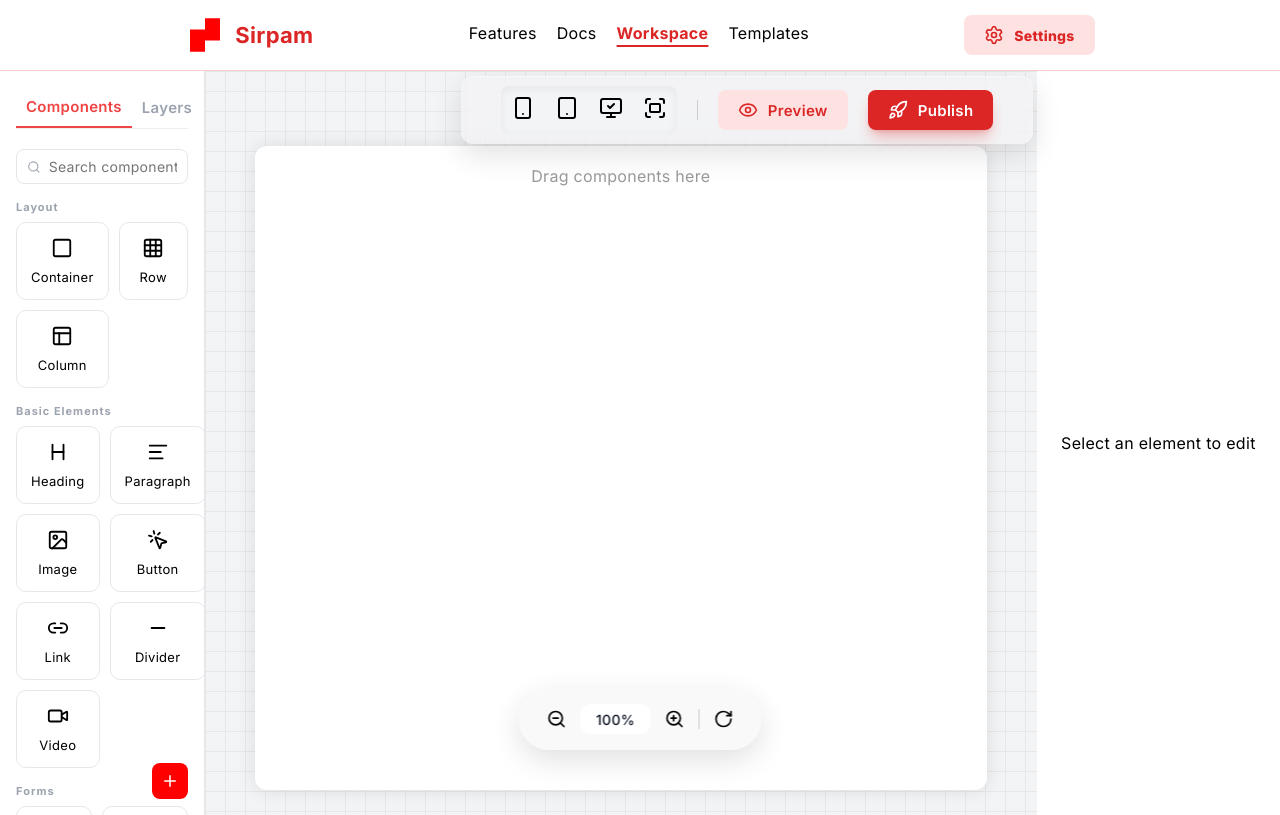
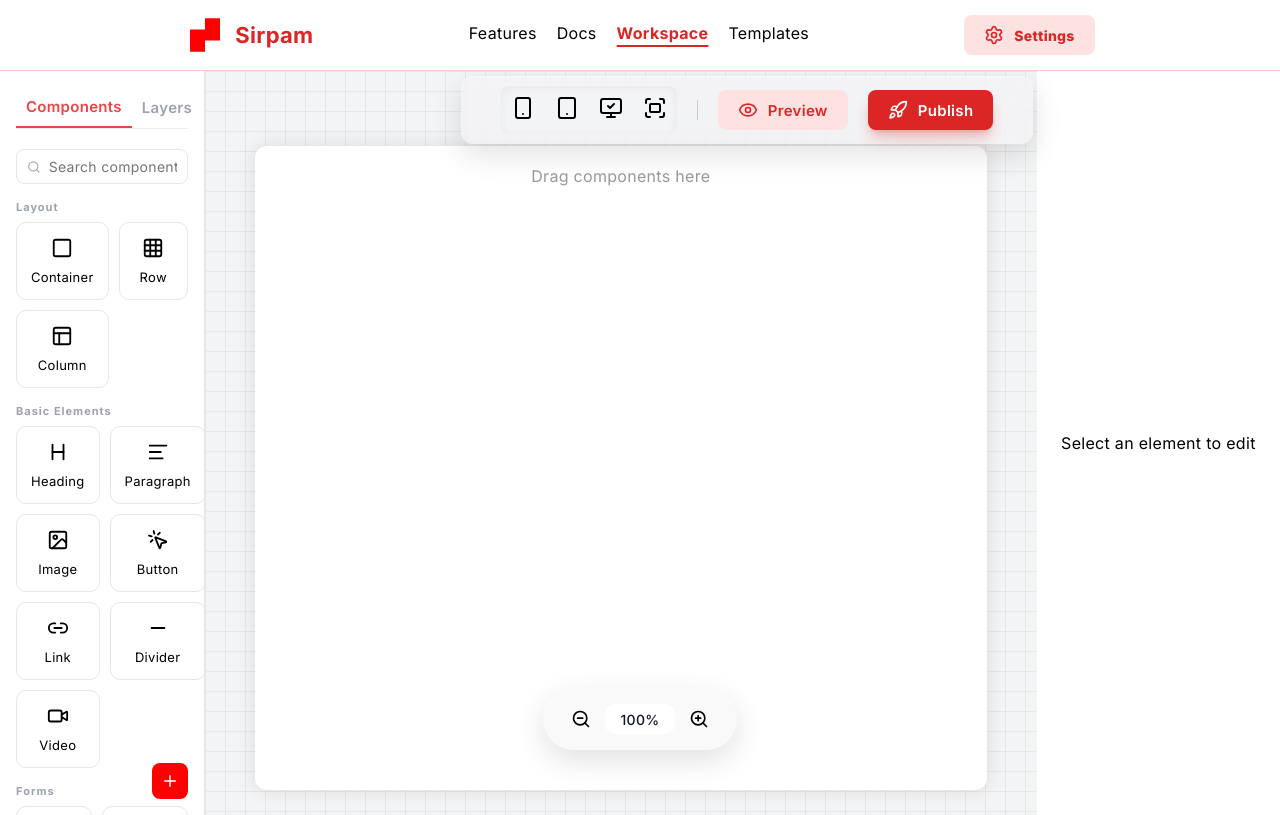
Before and after one commit to PooranaSelvan/UI-Builder, a React (Vite) app in the folder frontend/: page /workspace in a window 1280 px wide. Built offline with nearby package versions, Linux system fonts and the light colour scheme.

Commit message:
Changed Button Component's Actions & Dock's Style

```diff
--- a/frontend/src/components/Button.jsx
+++ b/frontend/src/components/Button.jsx
@@ -1,7 +1,7 @@
 import React from 'react'
 
-const Button = ({className = '', style = {}, children}) => {
-  return <button className={className} style={style}>{children}</button>
+const Button = ({className = '', style = {}, children, ...props}) => {
+  return <button className={className} style={style} {...props}>{children}</button>
 }
 
 export default Button;
--- a/frontend/src/pages/workspace/components/Dock.jsx
+++ b/frontend/src/pages/workspace/components/Dock.jsx
@@ -1,6 +1,6 @@
 import React from 'react';
 import "./docs.css";
-import { ZoomIn, ZoomOut, RotateCw, Minimize2, Maximize2 } from 'lucide-react';
+import { ZoomIn, ZoomOut, Minimize2, Maximize2 } from 'lucide-react';
 
 const Dock = ({ zoom, onZoomOut, onZoomIn, onReset }) => {
      let zoomPercentage = Math.round(zoom * 100);
@@ -13,14 +13,17 @@ const Dock = ({ zoom, onZoomOut, onZoomIn, onReset }) => {
                <ZoomOut onClick={onZoomOut} disabled={!canZoomOut} />
                <input type="text" value={`${zoomPercentage}%`} readOnly />
                <ZoomIn onClick={onZoomIn} disabled={!canZoomIn} />
-               <div className="divider-line" />
-               {zoom < 1 ? (
-                    <Maximize2 onClick={onReset} />
-               ) : zoom === 1 ? (
-                    <RotateCw onClick={onReset} />
+               {zoom !== 1 && (zoom < 1 ? (
+                    <>
+                         <div className="divider-line" />
+                         <Maximize2 onClick={onReset} />
+                    </>
                ) : (
-                    <Minimize2 onClick={onReset} />
-               )}
+                    <>
+                         <div className="divider-line" />
+                         <Minimize2 onClick={onReset} />
+                    </>
+               ))}
           </div>
      )
 }
```
